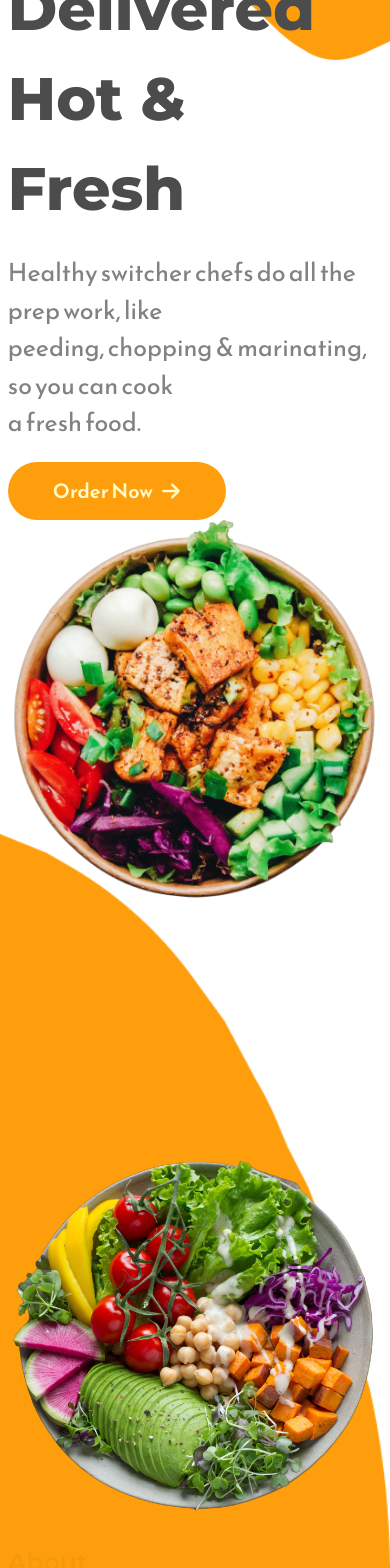
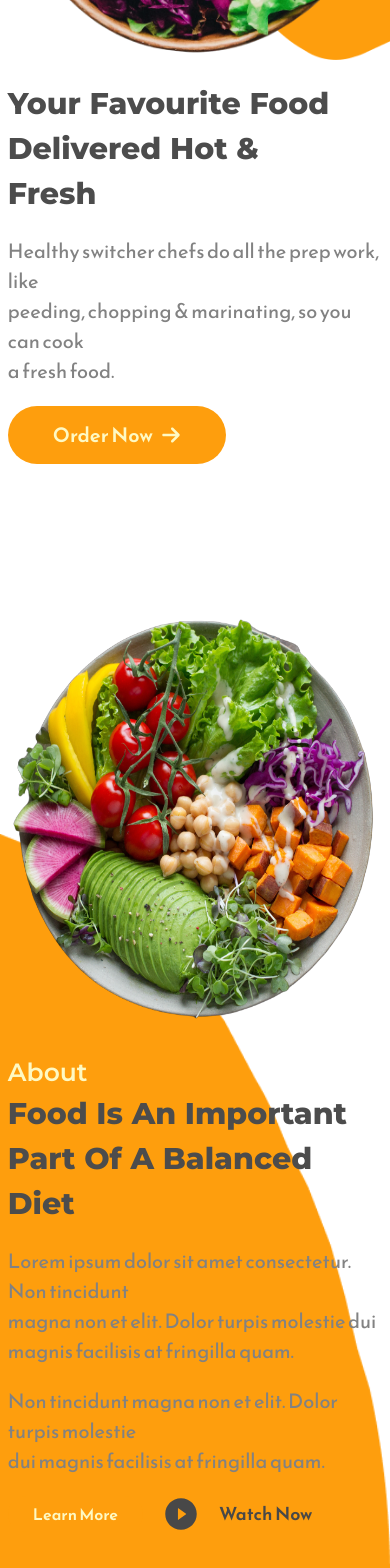
Before and after one commit to rohann06/foodie__landing-page, a Next.js app: page / in a window 390 px wide. Shown: the part 426-1994 px from the top of the page. Built offline with nearby package versions, Linux system fonts and the light colour scheme.

Commit message:
Hero and about section responsive

```diff
--- a/components/AboutSection.tsx
+++ b/components/AboutSection.tsx
@@ -7,43 +7,44 @@ import aboutbackgroundimage from "../public/about-background-image.png";
 
 const AboutSection = () => {
   return (
-    <div className=" lg:flex flex-col lg:flex-row justify-between items-center lg:mt-[450px] mt-[250px] lg:-ml-[150px]">
+    <div id="about" className=" lg:flex flex-col lg:flex-row justify-between items-center lg:mt-[450px] mt-[150px] lg:-ml-[150px]">
       <div>
         <Image
           src={aboutbackgroundimage}
           height={700}
           width={760}
           alt="image"
+          className=" h-[420px] lg:h-[750px] lg:w-auto"
         />
       </div>
       <div>
         <div className=" font-Montserrat py-5">
-          <p className=" text-[25px] font-semibold text-[#F4980D]">About</p>
-          <h1 className=" text-[60px] font-extrabold   text-[#4C4C4C]">
+          <p className=" text-[25px] font-semibold text-yellow-100 lg:text-[#F4980D]">About</p>
+          <h1 className=" text-[30px] lg:text-[60px] font-extrabold   text-[#4C4C4C]">
             Food Is An Important <br /> Part Of A Balanced <br /> Diet
           </h1>
         </div>
-        <div className=" text-[25px] text-[#828282] ">
+        <div className=" text-[20px] lg:text-[25px] text-[#828282] ">
           <p>
             Lorem ipsum dolor sit amet consectetur. Non tincidunt <br /> magna
             non et elit. Dolor turpis molestie dui <br /> magnis facilisis at
             fringilla quam.
           </p>
         </div>
-        <div className=" text-[25px] text-[#828282] mt-5">
+        <div className=" text-[20px] lg:text-[25px] text-[#828282] mt-5">
           <p>
             Non tincidunt magna non et elit. Dolor turpis molestie <br /> dui
             magnis facilisis at fringilla quam.
           </p>
         </div>
-        <div className=" flex items-center gap-10 mt-5 ">
-          <button className=" flex gap-2 items-center bg-[#FE9E0D] text-yellow-100 rounded-full font-semibold py-[14px] px-[45px] text-[20px]">
+        <div className=" flex justify-start items-center gap-5 lg:gap-10 mt-5 ">
+          <button className=" flex gap-2 items-center bg-[#FE9E0D] text-yellow-100 rounded-full font-semibold py-[6px] px-[25px] lg:py-[14px] lg:px-[45px] lg:text-[20px]">
             Learn More
           </button>
-          <p className=" text-6xl text-[#484848]">
+          <p className=" text-4xl lg:text-6xl text-[#484848]">
             <AiFillPlayCircle />
           </p>
-          <p className=" text-xl text-[#484848] font-semibold">Watch Now</p>
+          <p className=" text-lg lg:text-xl text-[#484848] font-semibold">Watch Now</p>
         </div>
       </div>
     </div>
--- a/components/HeroSection.tsx
+++ b/components/HeroSection.tsx
@@ -1,22 +1,24 @@
-import Image from 'next/image'
-import React from 'react'
+import Image from "next/image";
+import React from "react";
 import herobackgroundimage from "../public/home-banner-image.png";
 import { ImArrowRight2 } from "react-icons/im";
 
 const HeroSection = () => {
   return (
-    <div className=" lg:flex flex-col-reverse lg:flex-row justify-between items-center mt-10">
+    <div
+      id="hero"
+      className=" flex flex-col-reverse lg:flex-row justify-between items-center mt-10"
+    >
       <div>
-            <div className=" text-[60px] font-extrabold  font-Montserrat text-[#4C4C4C] py-5">
+        <div className=" text-[30px] lg:text-[60px] font-extrabold  font-Montserrat text-[#4C4C4C] py-5">
           <h1>
             Your Favourite Food <br /> Delivered Hot & <br /> Fresh
           </h1>
         </div>
-            <div className=" text-[25px] text-[#828282] ">
+        <div className=" text-[20px] lg:text-[25px] text-[#828282] ">
           <p>
-                Healthy switcher chefs do all the prep work, like <br />{" "}
-                peeding, chopping & marinating, so you can cook <br /> a fresh
-                food.
+            Healthy switcher chefs do all the prep work, like <br /> peeding,
+            chopping & marinating, so you can cook <br /> a fresh food.
           </p>
         </div>
         <div className=" mt-5 ">
@@ -29,15 +31,10 @@ const HeroSection = () => {
         </div>
       </div>
       <div>
-            <Image
-              src={herobackgroundimage}
-              height={700}
-              width={760}
-              alt="image"
-            />
+        <Image src={herobackgroundimage} height={700} width={760} alt="image" />
       </div>
     </div>
-  )
-}
+  );
+};
 
-export default HeroSection
+export default HeroSection;
```
Lines whose indentation alone changed are shown as unchanged.
